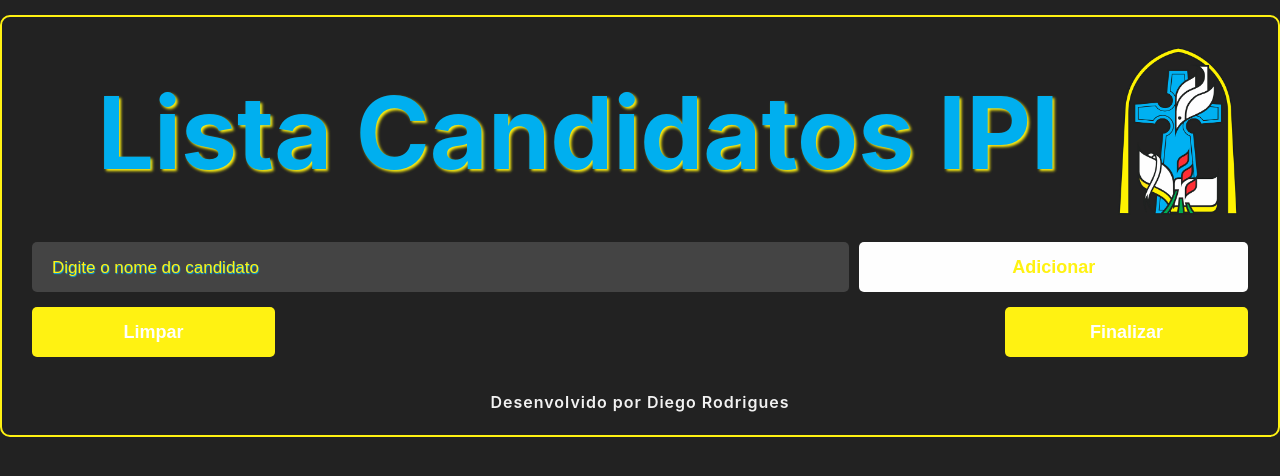
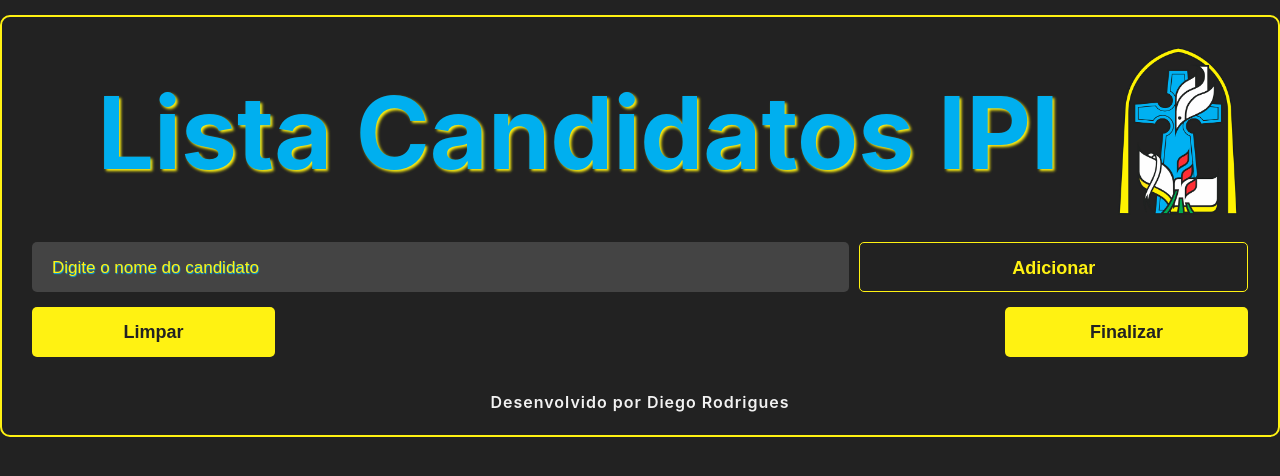
Before and after one commit to DiegoRodrigues1402/app-computa-o-de-votos, a React (Vite) app: page / in a window 1280 px wide. In both pictures the pointer is over the button "Adicionar". Shown: the top 476 px of the page. Built offline with nearby package versions, Linux system fonts and the light colour scheme.

Commit message:
Atualização css do botão

```diff
--- a/src/componets/Button.css
+++ b/src/componets/Button.css
@@ -5,7 +5,7 @@
     border-radius: 5px;
     width: 100%;
     font-size: 18px;
-    color: #fefefe;
+    color: #222;
     font-weight: bold;
     cursor: pointer;
     border: none;
@@ -13,6 +13,8 @@
 
 }
 .button:hover{
-    background-color: #fefefe;
+    background-color: #222;
     color: #fff212;
+    border: 1px solid #fff212;
+
 }
```
